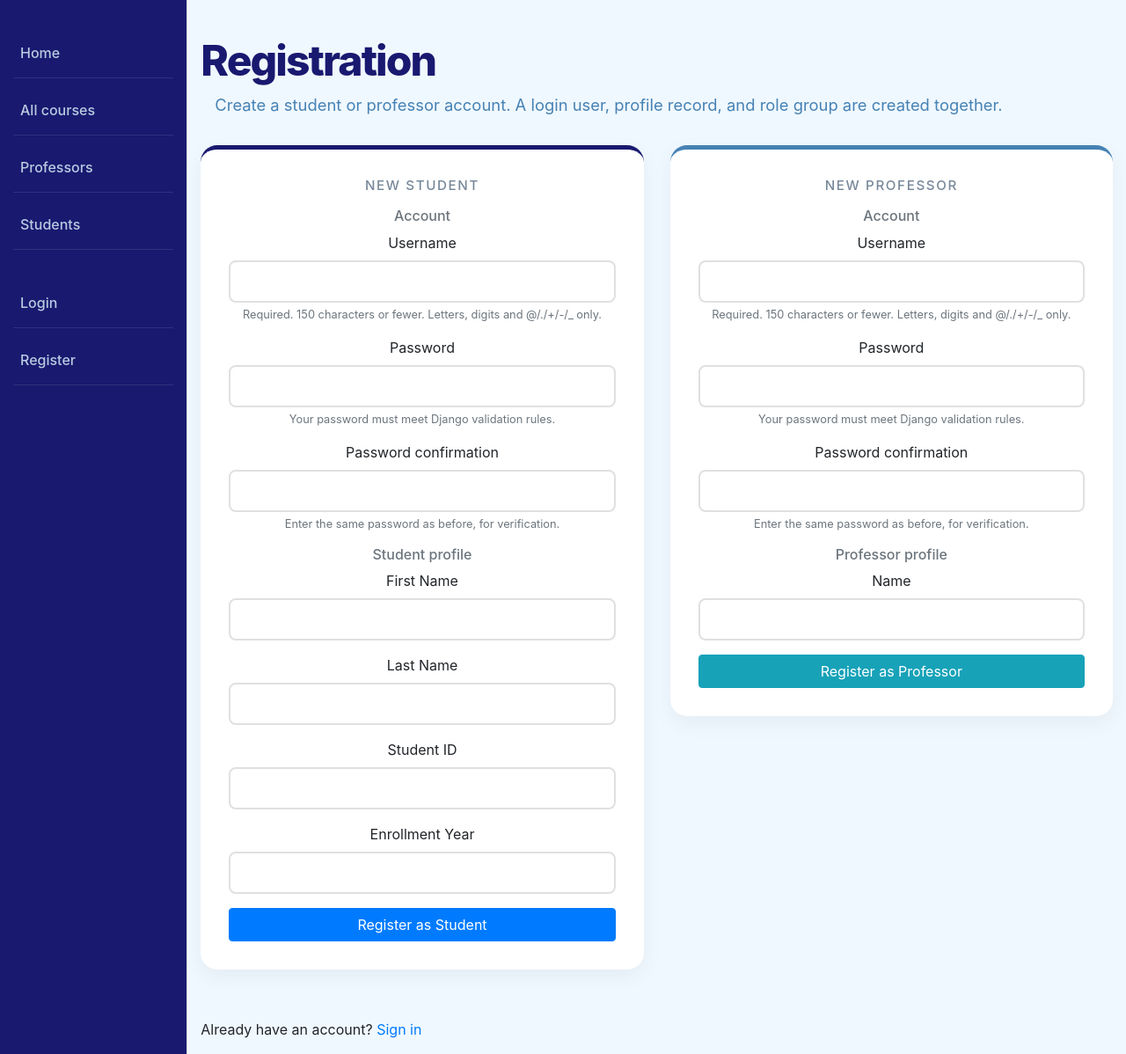
After one commit to celcg/UniversityRegister, a Django app: page /catalog/register/ in a window 1280 px wide. The commit adds this page. Shown: the whole page at 88% size. Run offline with Django 5.2, Linux system fonts and the light colour scheme.

Commit message:
register forms for students and professors

```diff
--- a/universityregister/catalog/forms.py
+++ b/universityregister/catalog/forms.py
@@ -1,5 +1,135 @@
+import datetime
+
 from django import forms
-from .models import ClassGroup, Course
+from django.contrib.auth.models import User, Group
+from django.contrib.auth.password_validation import validate_password
+from django.core.exceptions import ValidationError
+from django.db import transaction
+from django.utils.translation import gettext_lazy as _
+
+from .models import ClassGroup, Course, Profesor, Student
+
+STUDENT_GROUP_NAME = 'Students'
+PROFESSOR_GROUP_NAME = 'Professors'
+
+def assign_user_role(user, group_name):
+    """Assign a newly registered user to exactly one role group."""
+    group = Group.objects.get(name=group_name)
+    user.groups.set([group])
+
+class UserAccountFieldsMixin:
+    """
+    Shared username/password fields for registration ModelForms.
+    Fields are added in __init__ so templates render inputs, not field objects.
+    """
+
+    def _add_user_account_fields(self):
+        self.fields['username'] = forms.CharField(
+            label='Username',
+            max_length=150,
+            widget=forms.TextInput(attrs={'class': 'form-control'}),
+            help_text='Required. 150 characters or fewer. Letters, digits and @/./+/-/_ only.',
+        )
+        self.fields['password1'] = forms.CharField(
+            label='Password',
+            widget=forms.PasswordInput(attrs={'class': 'form-control'}),
+            help_text='Your password must meet Django validation rules.',
+        )
+        self.fields['password2'] = forms.CharField(
+            label='Password confirmation',
+            widget=forms.PasswordInput(attrs={'class': 'form-control'}),
+            help_text='Enter the same password as before, for verification.',
+        )
+
+    def clean_username(self):
+        username = self.cleaned_data['username']
+        if User.objects.filter(username=username).exists():
+            raise ValidationError(_('A user with that username already exists.'))
+        return username
+
+    def clean_password2(self):
+        password1 = self.cleaned_data.get('password1')
+        password2 = self.cleaned_data['password2']
+        if password1 and password2 and password1 != password2:
+            raise ValidationError(_("The two password fields didn't match."))
+        if password2:
+            validate_password(
+                password2,
+                User(username=self.cleaned_data.get('username', '')),
+            )
+        return password2
+
+    def _create_user(self, group_name):
+        user = User.objects.create_user(
+            username=self.cleaned_data['username'],
+            password=self.cleaned_data['password1'],
+        )
+        assign_user_role(user, group_name)
+        return user
+
+
+class StudentRegistrationForm(UserAccountFieldsMixin, forms.ModelForm):
+    class Meta:
+        model = Student
+        fields = ['first_name', 'last_name', 'student_id', 'enrollment_year']
+        widgets = {
+            'first_name': forms.TextInput(attrs={'class': 'form-control'}),
+            'last_name': forms.TextInput(attrs={'class': 'form-control'}),
+            'student_id': forms.TextInput(attrs={'class': 'form-control'}),
+            'enrollment_year': forms.NumberInput(attrs={'class': 'form-control'}),
+        }
+
+    def __init__(self, *args, **kwargs):
+        super().__init__(*args, **kwargs)
+        self._add_user_account_fields()
+        self.order_fields([
+            'username', 'password1', 'password2',
+            'first_name', 'last_name', 'student_id', 'enrollment_year',
+        ])
+
+    def clean_enrollment_year(self):
+        year = self.cleaned_data.get('enrollment_year')
+        if year is None:
+            return year
+        current_year = datetime.date.today().year
+        if year < current_year - 10 or year > current_year + 1:
+            raise ValidationError(
+                _('Enter a valid enrollment year (between %(min)s and %(max)s).'),
+                params={'min': current_year - 10, 'max': current_year + 1},
+            )
+        return year
+
+    @transaction.atomic
+    def save(self, commit=True):
+        user = self._create_user(STUDENT_GROUP_NAME)
+        student = super().save(commit=False)
+        student.user = user
+        if commit:
+            student.save()
+        return student
+
+
+class ProfesorRegistrationForm(UserAccountFieldsMixin, forms.ModelForm):
+    class Meta:
+        model = Profesor
+        fields = ['name']
+        widgets = {
+            'name': forms.TextInput(attrs={'class': 'form-control'}),
+        }
+
+    def __init__(self, *args, **kwargs):
+        super().__init__(*args, **kwargs)
+        self._add_user_account_fields()
+        self.order_fields(['username', 'password1', 'password2', 'name'])
+
+    @transaction.atomic
+    def save(self, commit=True):
+        user = self._create_user(PROFESSOR_GROUP_NAME)
+        profesor = super().save(commit=False)
+        profesor.user = user
+        if commit:
+            profesor.save()
+        return profesor
 
 class CourseForm(forms.ModelForm):
     class Meta:
--- a/universityregister/catalog/templates/base_generic.html
+++ b/universityregister/catalog/templates/base_generic.html
@@ -56,6 +56,9 @@
           <li>
             <a href="{% url 'login' %}?next={{request.path}}">Login</a>
           </li>
+          <li>
+            <a href="{% url 'register' %}">Register</a>
+          </li>
           {% endif %}
 
           {% if user.is_authenticated and user.profesor %}
--- /dev/null
+++ b/universityregister/catalog/templates/catalog/register.html
@@ -0,0 +1,113 @@
+{% extends "base_generic.html" %}
+{% block content %}
+<h1 class="main-title">Registration</h1>
+<p class="subtitle">Create a student or professor account. A login user, profile record, and role group are created together.</p>
+
+{% if messages %}
+  {% for message in messages %}
+    <div class="alert alert-{{ message.tags }}" role="alert">{{ message }}</div>
+  {% endfor %}
+{% endif %}
+
+<div class="row">
+    <div class="col-md-6 mb-4">
+        <div class="stat-card" style="border-top: 5px solid MidnightBlue;">
+            <h3>New Student</h3>
+            <form method="post">
+                {% csrf_token %}
+
+                <h4 class="h6 text-muted mt-2">Account</h4>
+                <div class="form-group">
+                    <label for="{{ student_form.username.id_for_label }}">{{ student_form.username.label }}</label>
+                    {{ student_form.username }}
+                    {% if student_form.username.help_text %}<small class="form-text text-muted">{{ student_form.username.help_text }}</small>{% endif %}
+                    {{ student_form.username.errors }}
+                </div>
+                <div class="form-group">
+                    <label for="{{ student_form.password1.id_for_label }}">{{ student_form.password1.label }}</label>
+                    {{ student_form.password1 }}
+                    {% if student_form.password1.help_text %}<small class="form-text text-muted">{{ student_form.password1.help_text }}</small>{% endif %}
+                    {{ student_form.password1.errors }}
+                </div>
+                <div class="form-group">
+                    <label for="{{ student_form.password2.id_for_label }}">{{ student_form.password2.label }}</label>
+                    {{ student_form.password2 }}
+                    {% if student_form.password2.help_text %}<small class="form-text text-muted">{{ student_form.password2.help_text }}</small>{% endif %}
+                    {{ student_form.password2.errors }}
+                </div>
+
+                <h4 class="h6 text-muted mt-3">Student profile</h4>
+                <div class="form-group">
+                    <label for="{{ student_form.first_name.id_for_label }}">{{ student_form.first_name.label }}</label>
+                    {{ student_form.first_name }}
+                    {{ student_form.first_name.errors }}
+                </div>
+                <div class="form-group">
+                    <label for="{{ student_form.last_name.id_for_label }}">{{ student_form.last_name.label }}</label>
+                    {{ student_form.last_name }}
+                    {{ student_form.last_name.errors }}
+                </div>
+                <div class="form-group">
+                    <label for="{{ student_form.student_id.id_for_label }}">{{ student_form.student_id.label }}</label>
+                    {{ student_form.student_id }}
+                    {{ student_form.student_id.errors }}
+                </div>
+                <div class="form-group">
+                    <label for="{{ student_form.enrollment_year.id_for_label }}">{{ student_form.enrollment_year.label }}</label>
+                    {{ student_form.enrollment_year }}
+                    {{ student_form.enrollment_year.errors }}
+                </div>
+
+                {% if student_form.non_field_errors %}
+                    <div class="alert alert-danger">{{ student_form.non_field_errors }}</div>
+                {% endif %}
+
+                <button type="submit" name="submit_student" class="btn btn-primary w-100">Register as Student</button>
+            </form>
+        </div>
+    </div>
+    <div class="col-md-6 mb-4">
+        <div class="stat-card" style="border-top: 5px solid SteelBlue;">
+            <h3>New Professor</h3>
+            <form method="post">
+                {% csrf_token %}
+
+                <h4 class="h6 text-muted mt-2">Account</h4>
+                <div class="form-group">
+                    <label for="{{ profesor_form.username.id_for_label }}">{{ profesor_form.username.label }}</label>
+                    {{ profesor_form.username }}
+                    {% if profesor_form.username.help_text %}<small class="form-text text-muted">{{ profesor_form.username.help_text }}</small>{% endif %}
+                    {{ profesor_form.username.errors }}
+                </div>
+                <div class="form-group">
+                    <label for="{{ profesor_form.password1.id_for_label }}">{{ profesor_form.password1.label }}</label>
+                    {{ profesor_form.password1 }}
+                    {% if profesor_form.password1.help_text %}<small class="form-text text-muted">{{ profesor_form.password1.help_text }}</small>{% endif %}
+                    {{ profesor_form.password1.errors }}
+                </div>
+                <div class="form-group">
+                    <label for="{{ profesor_form.password2.id_for_label }}">{{ profesor_form.password2.label }}</label>
+                    {{ profesor_form.password2 }}
+                    {% if profesor_form.password2.help_text %}<small class="form-text text-muted">{{ profesor_form.password2.help_text }}</small>{% endif %}
+                    {{ profesor_form.password2.errors }}
+                </div>
+
+                <h4 class="h6 text-muted mt-3">Professor profile</h4>
+                <div class="form-group">
+                    <label for="{{ profesor_form.name.id_for_label }}">{{ profesor_form.name.label }}</label>
+                    {{ profesor_form.name }}
+                    {{ profesor_form.name.errors }}
+                </div>
+
+                {% if profesor_form.non_field_errors %}
+                    <div class="alert alert-danger">{{ profesor_form.non_field_errors }}</div>
+                {% endif %}
+
+                <button type="submit" name="submit_profesor" class="btn btn-info w-100 text-white">Register as Professor</button>
+            </form>
+        </div>
+    </div>
+</div>
+
+<p>Already have an account? <a href="{% url 'login' %}">Sign in</a></p>
+{% endblock %}
--- a/universityregister/catalog/urls.py
+++ b/universityregister/catalog/urls.py
@@ -3,6 +3,7 @@ from . import views
 
 urlpatterns = [
     path('', views.index, name='index'),
+    path('register/', views.register_view, name='register'),
 
     path('courses/', views.CourseListView.as_view(), name='courses'),
     path('course/<int:pk>', views.CourseDetailView.as_view(), name='course-detail'),
--- a/universityregister/catalog/views.py
+++ b/universityregister/catalog/views.py
@@ -1,12 +1,53 @@
 from django.shortcuts import get_object_or_404, render, redirect
 from django.db.models import Q
 from django.db.models import F
+from django.contrib.auth import login
 from django.contrib.auth.decorators import login_required
 from django.contrib import messages
 from django.core.exceptions import PermissionDenied
 from .models import Course, Profesor
-from .forms import CourseForm, ClassGroupForm
+from .forms import CourseForm, ClassGroupForm, StudentRegistrationForm, ProfesorRegistrationForm
 from .models import Student, Profesor, Course, ClassGroup, Department
+
+def register_view(request):
+    """
+    Registration page for new students and professors.
+    Uses ModelForms with function-view POST binding (forms lecture pattern).
+    """
+    if request.user.is_authenticated:
+        return redirect('index')
+
+    student_form = StudentRegistrationForm()
+    profesor_form = ProfesorRegistrationForm()
+
+    if request.method == 'POST':
+        if 'submit_student' in request.POST:
+            student_form = StudentRegistrationForm(request.POST)
+            if student_form.is_valid():
+                student = student_form.save()
+                login(request, student.user)
+                messages.success(
+                    request,
+                    'Student account created. Welcome!',
+                )
+                return redirect('student-enroll')
+
+        elif 'submit_profesor' in request.POST:
+            profesor_form = ProfesorRegistrationForm(request.POST)
+            if profesor_form.is_valid():
+                profesor = profesor_form.save()
+                login(request, profesor.user)
+                messages.success(
+                    request,
+                    'Professor account created. Welcome!',
+                )
+                return redirect('profesor-classes')
+
+    return render(request, 'catalog/register.html', {
+        'student_form': student_form,
+        'profesor_form': profesor_form,
+    })
+
 
 def index(request):
     """View function for home page of site."""
```
Also changed, not shown: universityregister/catalog/models.py (+6 -2 lines), universityregister/templates/registration/login.html (+8 -0 lines), universityregister/catalog/migrations/0006_create_student_professor_groups.py (added), universityregister/catalog/migrations/0007_alter_profesor_user_alter_student_user.py (added), universityregister/catalog/migrations/0008_alter_classgroup_id_alter_course_id_and_more.py (added), universityregister/db.sqlite3.
